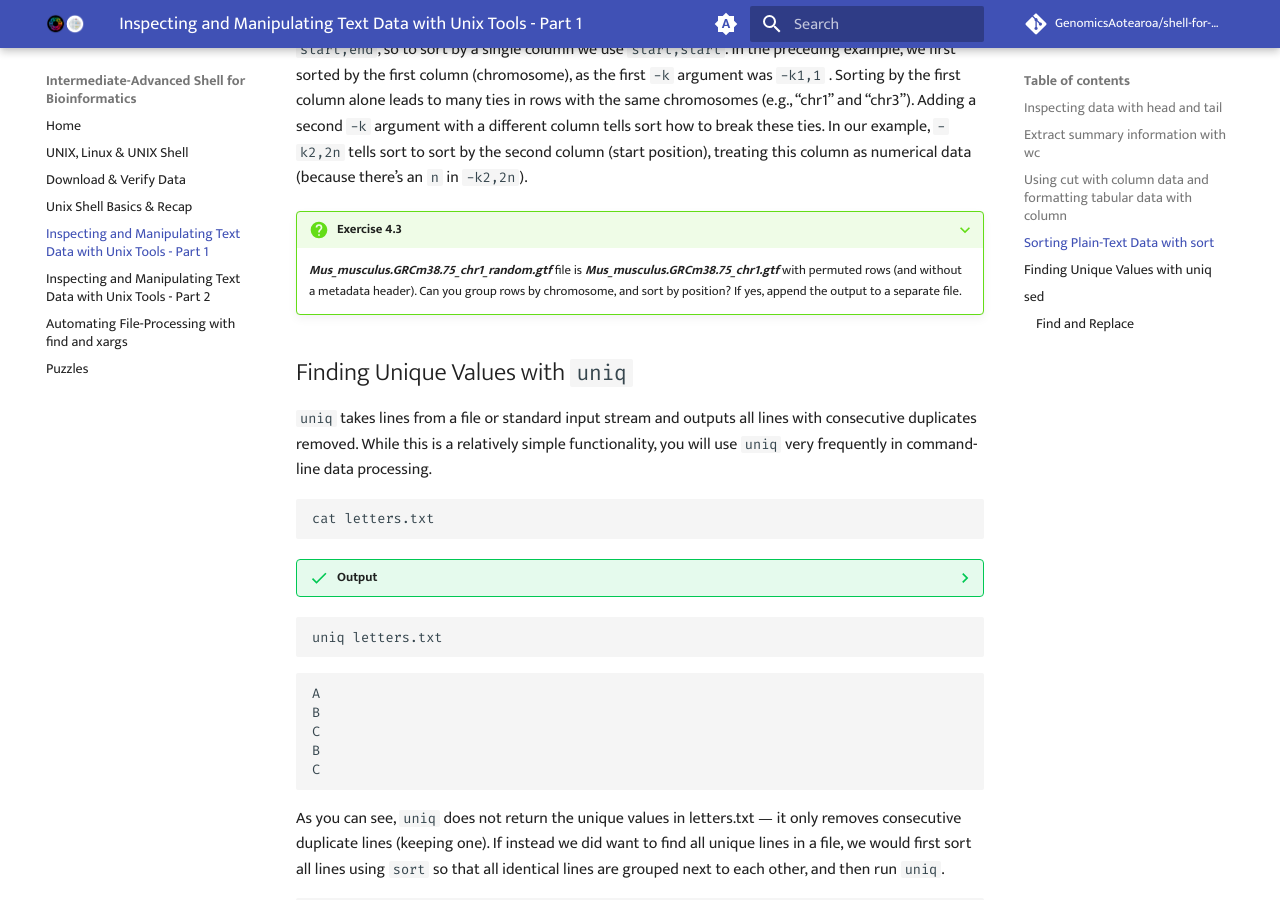
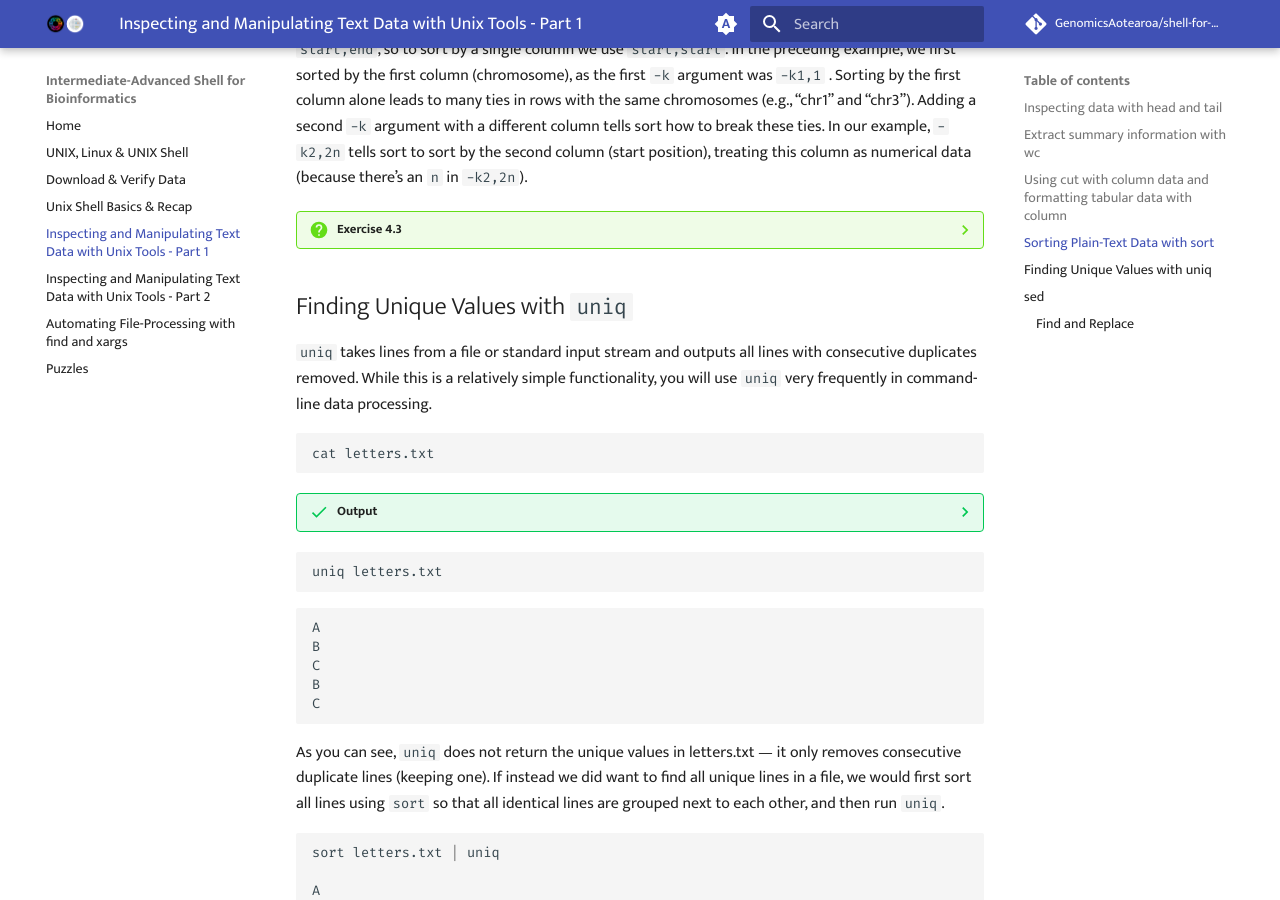
Before and after one commit to GenomicsAotearoa/shell-for-bioinformatics, an MkDocs documentation site: the page built from docs/4_inspectmanipluate.md, in a window 1280 px wide and 900 px high, scrolled down 5128 px. Built offline with MkDocs 1.6.1 and Material for MkDocs 9.7.7, drawn with Linux system fonts in a browser that asks for light colours; comment, search, counter and statistics services are not loaded; the version menu is left out; part of the change alters nothing that is shown.

````diff
--- a/docs/4_inspectmanipluate.md
+++ b/docs/4_inspectmanipluate.md
@@ -258,12 +258,15 @@ Here, we specify the columns (and their order) we want to sort by as `-k` argume
 with the same chromosomes (e.g., “chr1” and “chr3”). Adding a second `-k` argument with a different column tells sort how to break these ties. In our example, `-k2,2n` tells sort to sort by the second column (start position), treating this column as numerical data (because there’s an `n` in `-k2,2n`).
 
 
-???+ question "Exercise 4.3"
-
+??? question "Exercise 4.3"
 
     ***Mus_musculus.GRCm38.75_chr1_random.gtf*** file is ***Mus_musculus.GRCm38.75_chr1.gtf*** with permuted rows (and without a metadata
     header). Can you group rows by chromosome, and sort by position? If yes, append the output to a separate file.
 
+    ??? success "solution"
+        ```bash
+        sort -k1,1 -k4,4n Mus_musculus.GRCm38.75_chr1_random.gtf > Mus_musculus.GRCm38.75_chr1_sorted.gtf
+        ```
 
 ## Finding Unique Values with `uniq`
 
````
